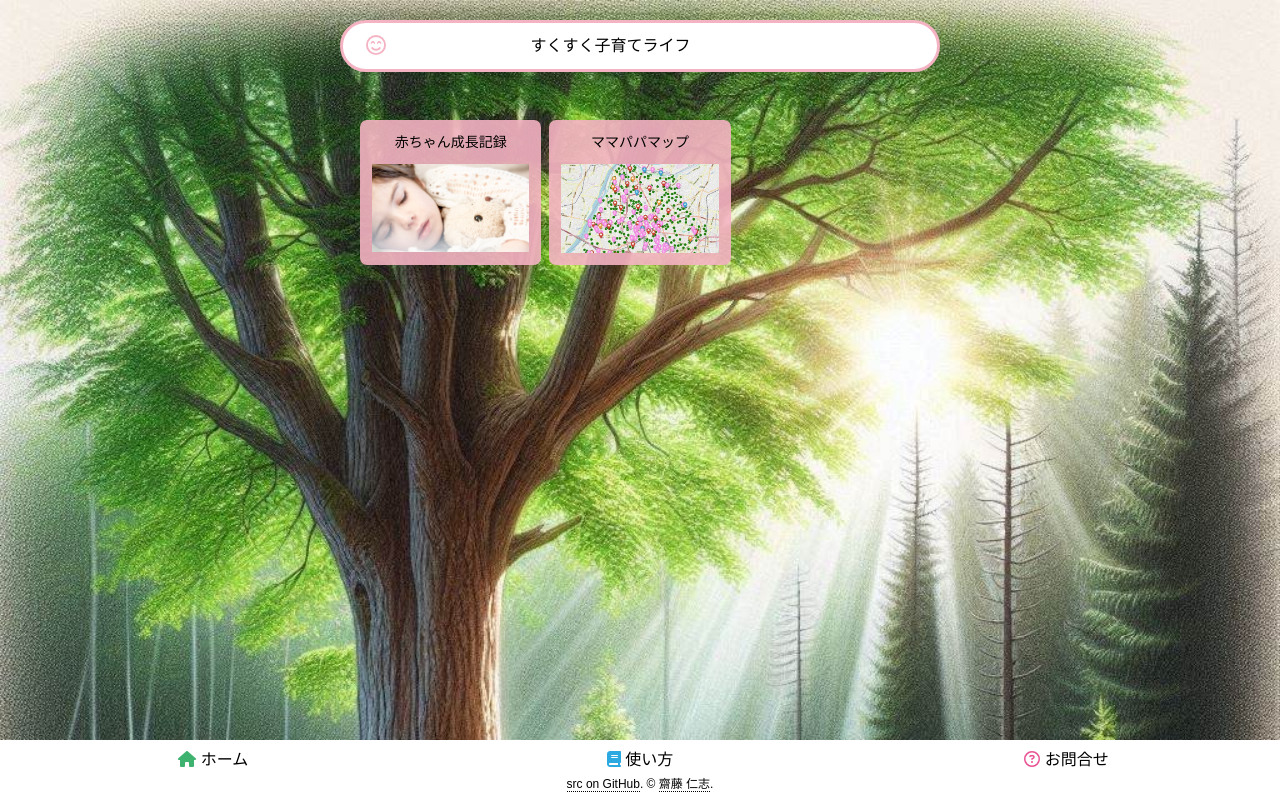
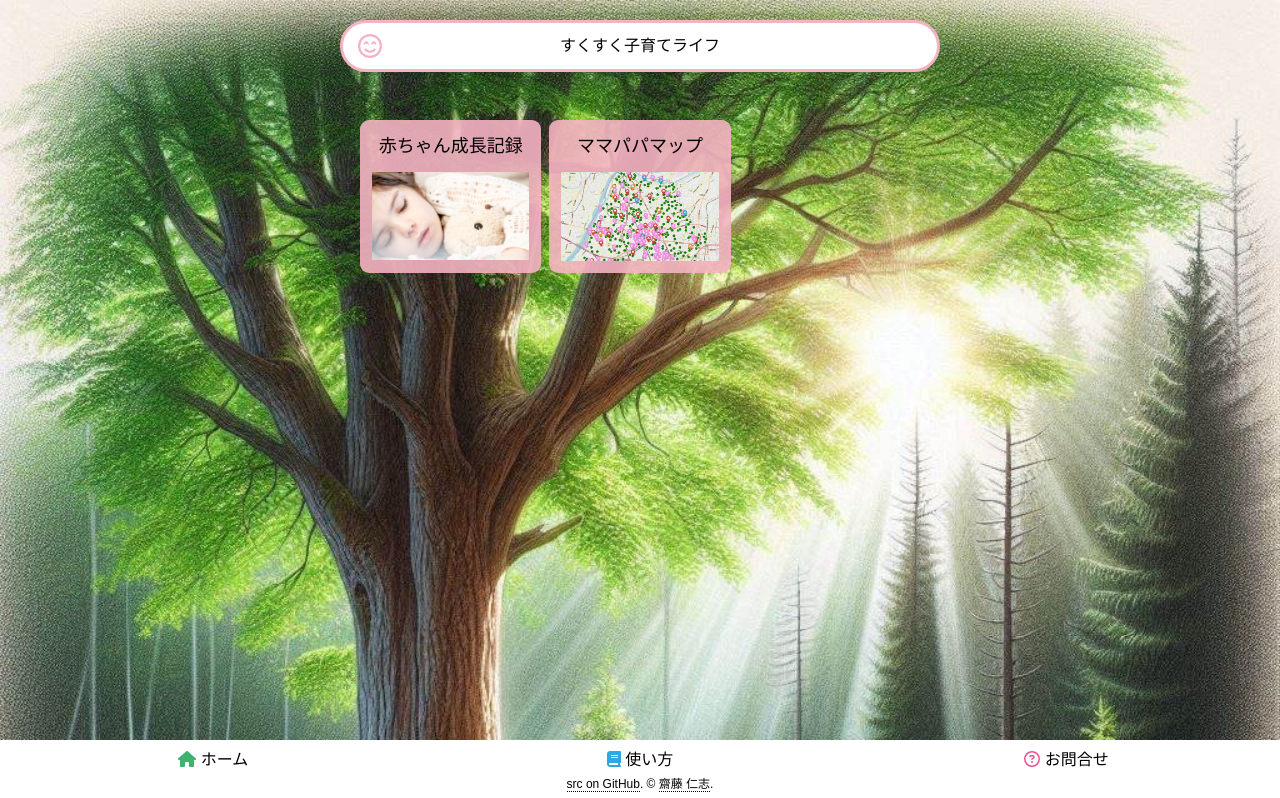
Before and after one commit to linkevery2s/childrearing, a plain HTML site: page index.html in a window 1280 px wide. Shown: the top 798 px of the page. Drawn offline with nearby package versions, Linux system fonts and the light colour scheme.

Commit message:
css fixed

```diff
--- a/index.html
+++ b/index.html
@@ -91,7 +91,8 @@
 
         .title-icon {
             color: #f4b3c2;
-
+            position: fixed;
+            left: 15px;
         }
 
         #main {
@@ -177,6 +178,12 @@
             display: none;
             cursor: pointer;
         }
+
+        @media screen and (min-width:768px) {
+            br {
+                display: none;
+            }
+        }
     </style>
 
 </head>
@@ -185,10 +192,8 @@
 
     <div id="header">
         <center>
-            <div class="grid gap-4 grid-cols-10 grid-rows-1">
-                <div class="title-icon text-center"><i class="fa-regular fa-face-smile-beam fa-lg"></i></div>
-                <div class="title col-span-7">すくすく子育てライフ</div>
-            </div>
+            <span class="title-icon"><i class="fa-regular fa-face-smile-beam fa-xl"></i></span>
+            <div class="title">すくすく子育てライフ</div>
         </center>
     </div>
 
@@ -197,13 +202,13 @@
 
         <div class="grid gap-2 grid-cols-3 grid-rows-7 mx-5">
 
-            <div id="menu" class="babygrowth text-center text-sm p-3">
-                赤ちゃん成長記録
+            <div id="menu" class="babygrowth text-center text-sm md:text-lg p-3">
+                赤ちゃん<br>成長記録
                 <img src="./images/back.jpg" width="100%" alt="赤ちゃんの写真" class="mt-3">
             </div>
 
-            <div id="menu" class="parentmap text-center text-sm p-3">
-                ママパパマップ
+            <div id="menu" class="parentmap text-center text-sm md:text-lg p-3">
+                ママパパ<br>マップ
                 <img src="./images/parentmap.jpg" width="100%" alt="ママパパマップの写真" class="mt-3">
             </div>
 
```
Also changed, not shown: 1 other file.
